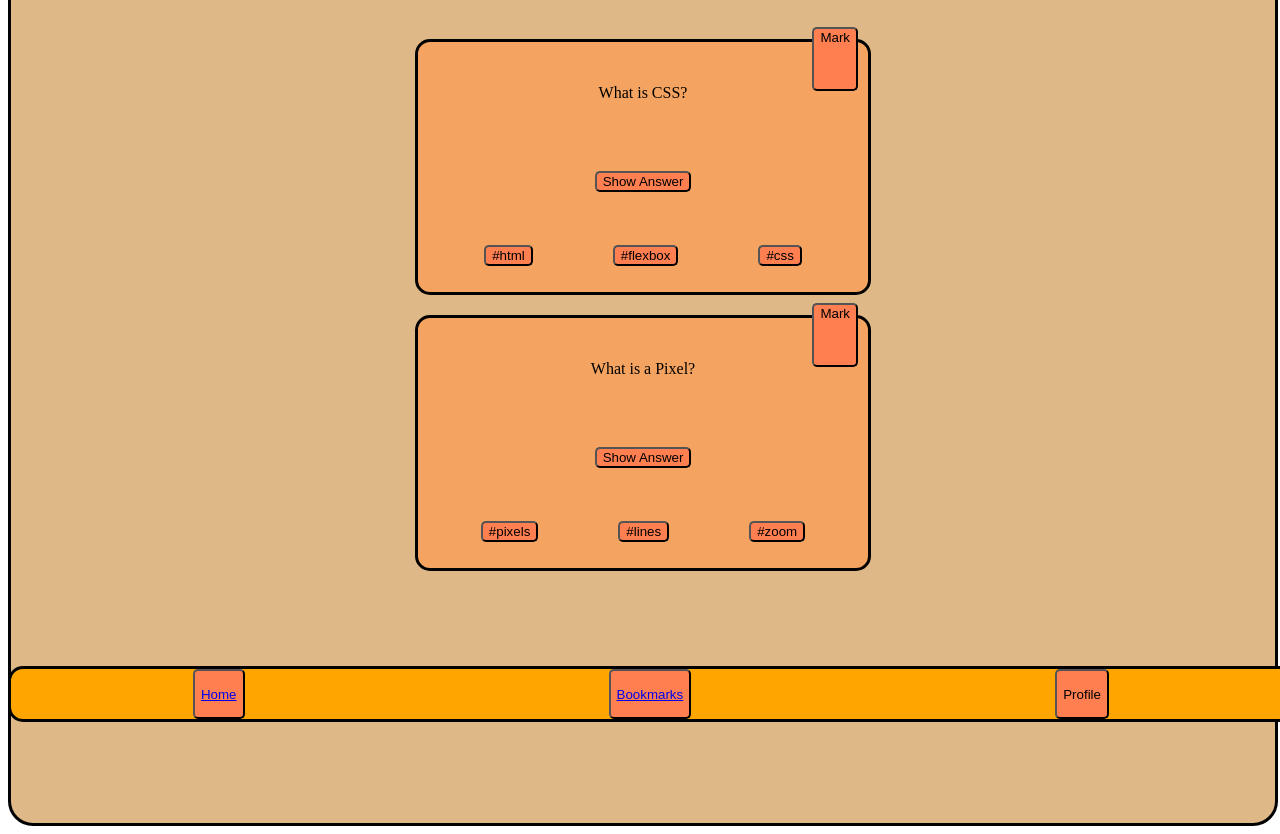
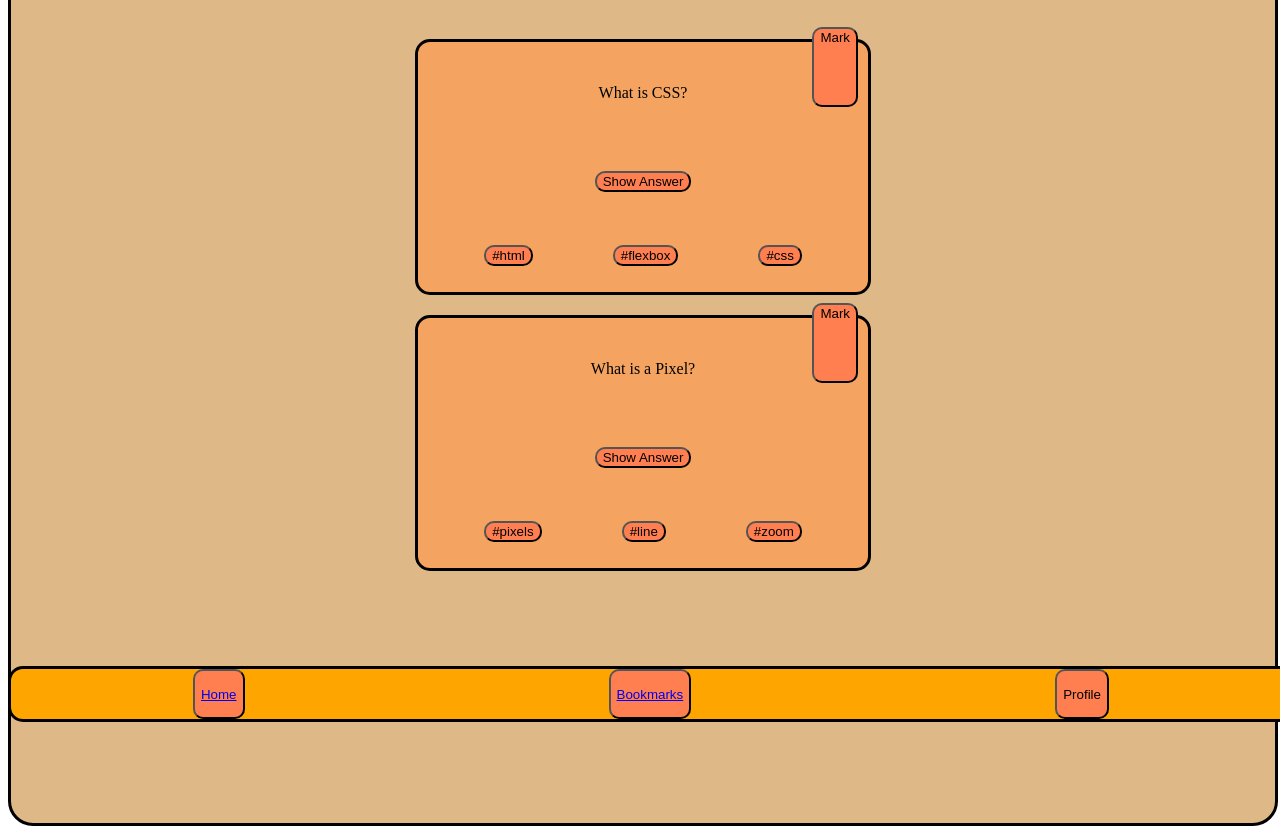
Before and after one commit to mulewile/Recap-Project-Quiz-App, a plain HTML site: page index.html in a window 1280 px wide. Shown: the part 78-912 px from the top of the page. Drawn offline with Linux system fonts and the light colour scheme.

Commit message:
slight changes

```diff
--- a/index.html
+++ b/index.html
@@ -27,7 +27,7 @@
         <button class="mark">Mark</button>
         <div class="tags">
           <button>#pixels</button>
-          <button>#lines</button>
+          <button>#line</button>
           <button>#zoom</button>
         </div>
       </section>
--- a/styles.css
+++ b/styles.css
@@ -52,7 +52,7 @@ nav {
 .mark {
   display: flex;
   position: absolute;
-  height: 4rem;
+  height: 5rem;
   top: -15px;
   right: 10px;
 }
@@ -61,5 +61,5 @@ button:hover {
 }
 button {
   background-color: coral;
-  border-radius: 5px;
+  border-radius: 10px;
 }
```
